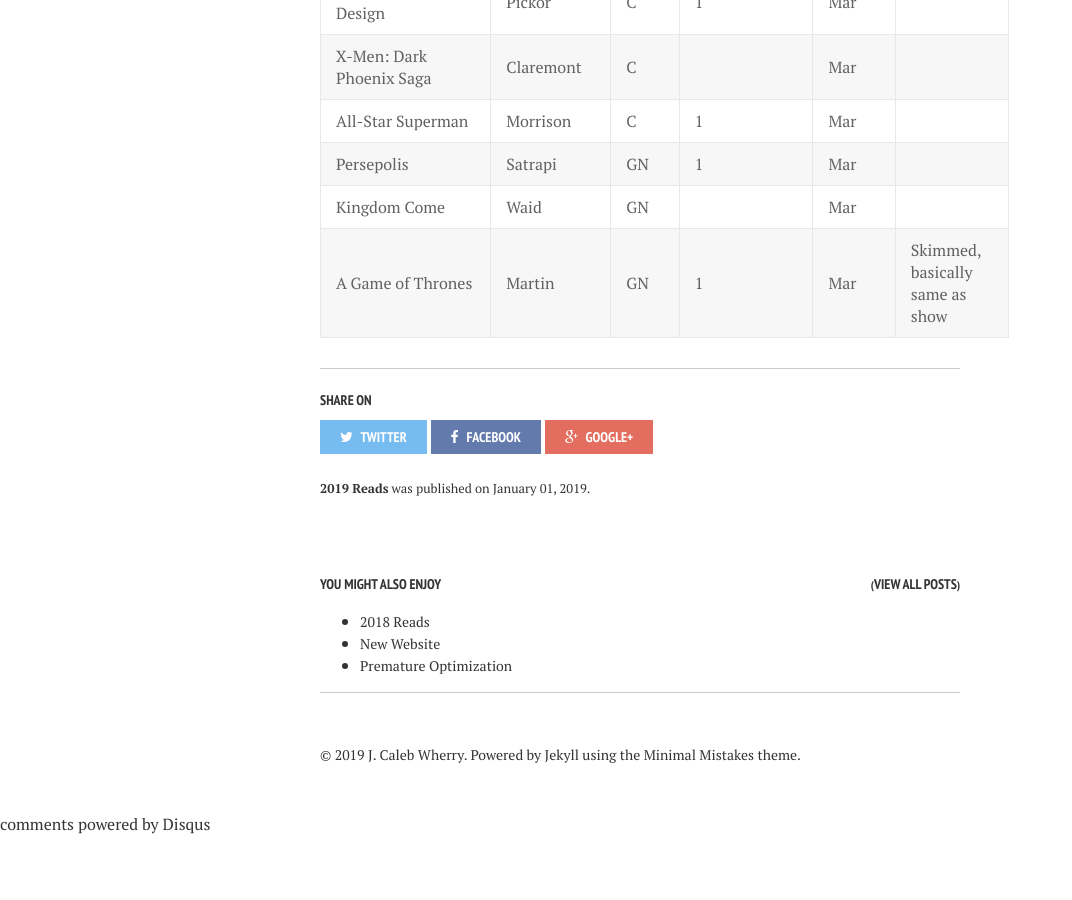
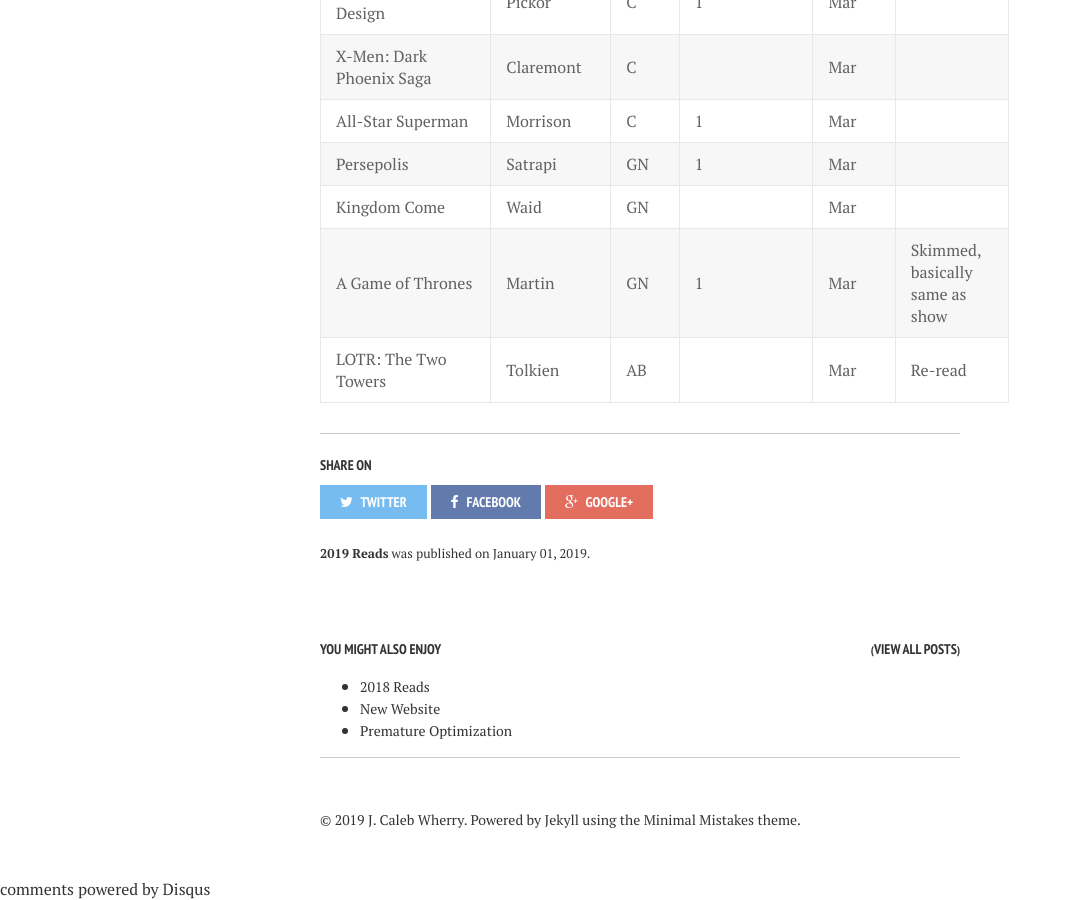
Before and after one commit to calebwherry/calebwherry.github.io, a Jekyll site: the page built from _posts/2019-01-01-2019-Reads.md, in a window 1280 px wide and 900 px high, scrolled down 4723 px. Shown: the whole window, without its empty margins (0-1072 px from the left). Built offline with Jekyll 4.4.1, drawn with Linux system fonts in a browser that asks for light colours; nearby versions of some CDN libraries; comment, search, counter and statistics services are not loaded; before the commit the page ends 5558 px from its top, so only the background shows below that.

Commit message:
Added new 2019 read.

```diff
--- a/_posts/2019-01-01-2019-Reads.md
+++ b/_posts/2019-01-01-2019-Reads.md
@@ -97,3 +97,4 @@
 | Persepolis                                    | Satrapi        | GN    | 1            | Mar          |                                               |
 | Kingdom Come                                  | Waid           | GN    |              | Mar          |                                               |
 | A Game of Thrones                             | Martin         | GN    | 1            | Mar          | Skimmed, basically same as show               |
+| LOTR: The Two Towers                          | Tolkien        | AB    |              | Mar          | Re-read                                       |
```
